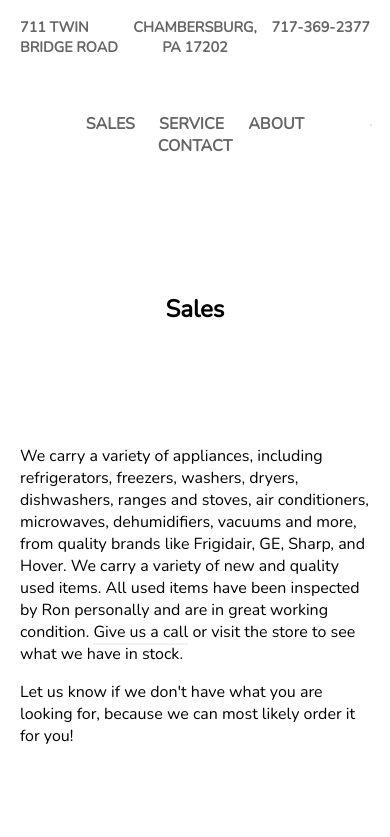
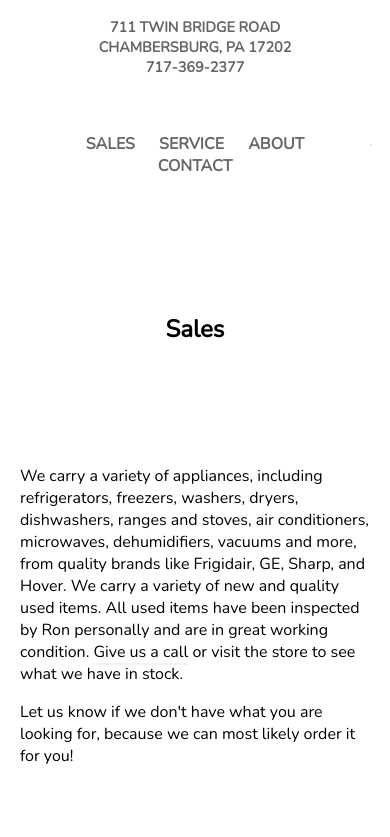
Before and after one commit to TwitchBronBron/ChristmanAppliances.com, a plain HTML site: page index.html in a window 390 px wide. Shown: the part 145-982 px from the top of the page. Drawn offline with nearby package versions, Linux system fonts and the light colour scheme; a web font is replaced by a local one.

Commit message:
Made the top contact info responsive

```diff
--- a/index.html
+++ b/index.html
@@ -14,7 +14,7 @@
 <body>
     <div class="body-container">
         <h1 class="logo">Christman Appliances</h1>
-        <div class="top-info">
+        <div class="top-contact-info">
             <div text-left class="info">
                 <a target="_blank" href="https://goo.gl/maps/dGL3MZUiQit">
                     711 Twin Bridge Road
--- a/style.css
+++ b/style.css
@@ -42,21 +42,29 @@ a:hover {
     }
 }
 
-.top-info {
-    width: 100%;
-    display: flex;
-    flex-direction: row;
-    justify-items: center;
-    align-content: center;
+.top-contact-info {
     color: rgba(0, 0, 0, .6);
     font-weight: bold;
     text-transform: uppercase;
-    font-size: .9em
+    font-size: .9em;
+    text-align: center;
 }
 
-.top-info .info {
-    flex: 1 1 0;
-    display: inline-block;
+.top-contact-info .info {
+    display: block;
+    text-align: center;
+}
+
+@media(min-width:620px) {
+    .top-contact-info {
+        display: flex;
+        flex-direction: row;
+        justify-items: center;
+        align-content: center;
+    }
+    .top-contact-info .info {
+        flex: 1 1 0;
+    }
 }
 
 [inline-block] {
```
